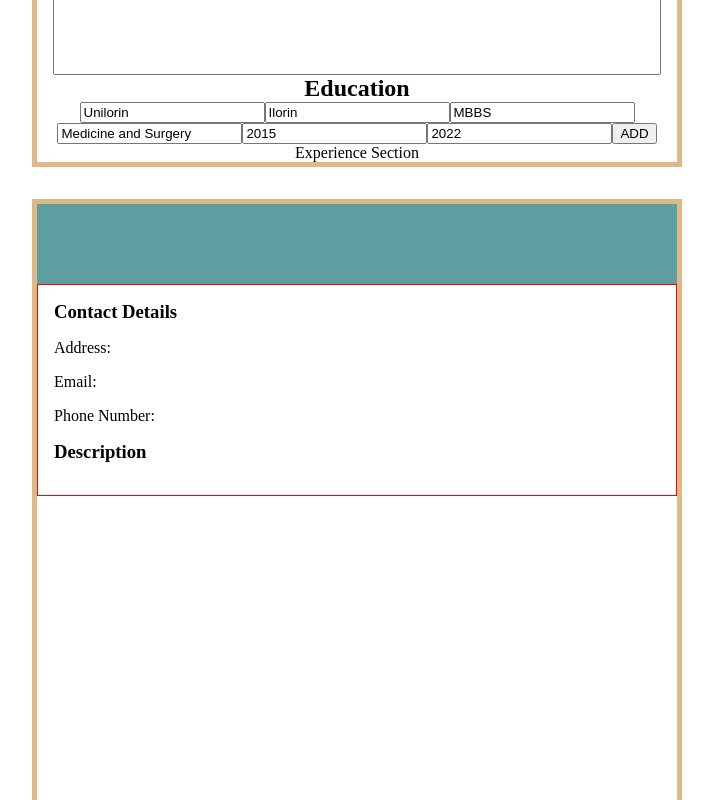
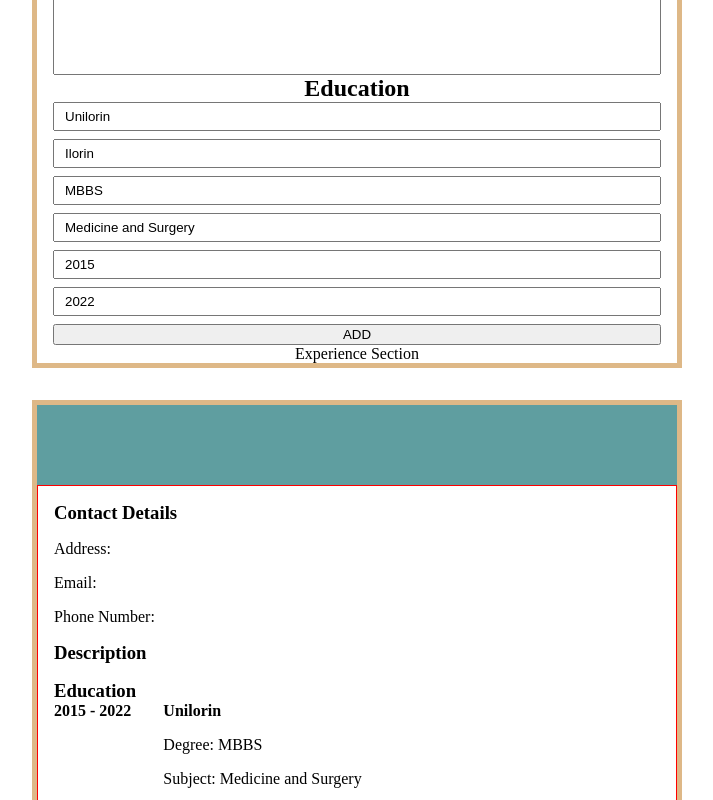
Before and after one commit to invisibleopey/cv-project, a React (Create React App) app: page / in a window 1280 px wide. Shown: the part 420-1220 px from the top of the page, without its empty margins (283-996 px from the left). Built offline with nearby package versions, Linux system fonts and the light colour scheme.

Commit message:
Receive school as prop to create a div from school info

```diff
--- a/src/components/Overview.js
+++ b/src/components/Overview.js
@@ -1,7 +1,7 @@
 import React from 'react';
 
 function Overview(props) {
-  const { firstName, lastName, title, address, email, phoneNumber, description } = props;
+  const { firstName, lastName, title, address, email, phoneNumber, description, school } = props;
   return (
     <div>
       <div className="overview-hero">
@@ -19,6 +19,19 @@ function Overview(props) {
           <h3>Description</h3>
           <p>{description}</p>
         </div>
+        <div className="overview-edu">
+          <h3>Education</h3>
+          <div className="schools">
+            <div>
+              <h4>{`${school.startDate} - ${school.endDate}`}</h4>
+            </div>
+            <div>
+              <h4>{school.name}</h4>
+              <p>Degree: {school.degree}</p>
+              <p>Subject: {school.subject}</p>
+            </div>
+          </div>
+        </div>
       </div>
     </div>
   );
--- a/src/styles/App.css
+++ b/src/styles/App.css
@@ -34,13 +34,15 @@ h1 {
   border: 5px solid burlywood;
 }
 
-.gen-info {
+.gen-info,
+.education {
   padding: 0 1em;
   display: flex;
   flex-direction: column;
   gap: 0.5em;
 }
-.gen-info input {
+.gen-info input,
+.education input {
   padding: 5px 10px;
 }
 
@@ -71,3 +73,8 @@ h1 {
 textarea {
   resize: none;
 }
+
+.schools {
+  display: flex;
+  gap: 2em;
+}
```
